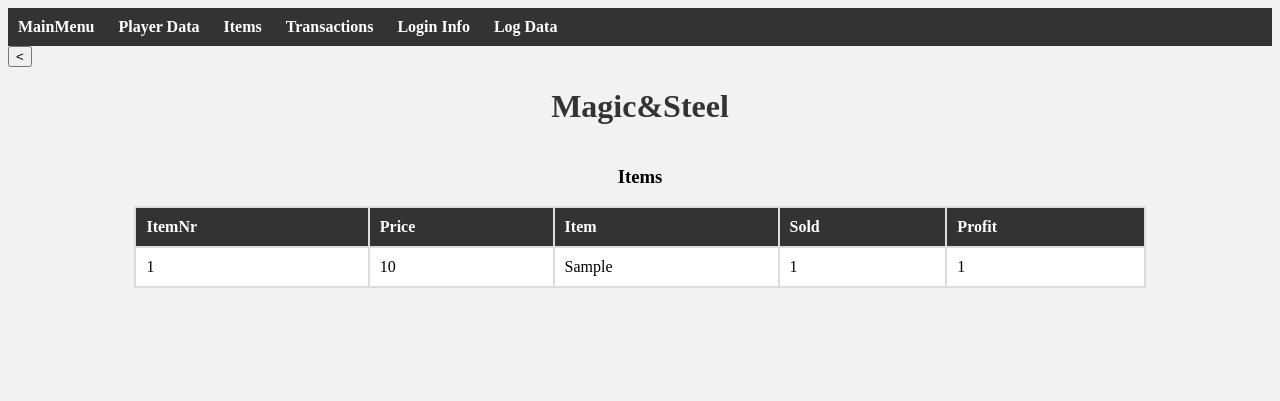
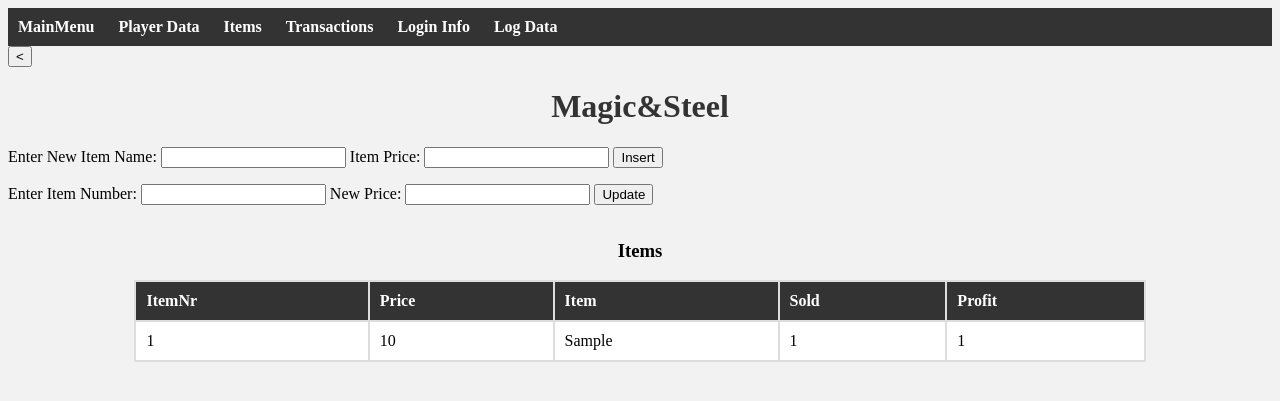
Before and after one commit to tordelias/Compulsory2_Database, a PHP site: page /items.php in a window 1280 px wide. Shown: the top 401 px of the page. Run offline with PHP 8.4, Linux system fonts and the light colour scheme; tables that the repository leaves empty or names only in its code hold one stand-in row (values such as "Sample post").

Commit message:
Added update and insert
Added update on playerdata as well as fixed insert

added update and insert in items

```diff
--- a/Website/items.php
+++ b/Website/items.php
@@ -56,7 +56,22 @@
     <button type="button" onclick="history.back();"><</button>
 <body>
     <h1>Magic&Steel</h1>
+        <form method="post">
+    Enter New Item Name: <input name="item_name" type="text">
+    Item Price: <input name="item_price" type="number">
+    <input type="submit" value="Insert">
+    <p>
+    <form method="post">
+    Enter Item Number: <input name="update_item_id" type="number">
+    New Price: <input name="update_item_price" type="number">
+    <input type="submit" value="Update">
+    </form>
+
+
     <?php
+
+    ob_start();
+
     $Host = 'localhost';
     $User = 'root';
     $Password = '';
@@ -69,6 +84,42 @@
     exit();
     } else {
     // printf("alt ok!");
+    }
+
+        if ((isset($_POST['item_name'])) && !empty($_POST['item_name']) && (isset($_POST['item_price']))) {
+        $item_name = $_POST['item_name'];
+        $item_price = $_POST['item_price'];
+
+        $max_item_query = "SELECT MAX(ItemNr) AS max_item_nr FROM items";
+        $max_item_result = mysqli_query($mysql, $max_item_query);
+        $max_item_row = mysqli_fetch_assoc($max_item_result);
+        $max_item_nr = $max_item_row['max_item_nr'] + 1;
+
+        $insert_query = "INSERT INTO items (ItemNr, Item, Price, Sold, Profit) VALUES (" . $max_item_nr . ", '" . $item_name . "', " . $item_price . ", 0, 0)";
+        $insert_result = mysqli_query($mysql, $insert_query);
+
+        if($insert_result) {
+            echo "Item inserted successfully!";
+        } else {
+            echo "Failed to insert item.";
+        }
+        header('Location: items.php');
+        exit();
+    }
+
+    if ((isset($_POST['update_item_id'])) && !empty($_POST['update_item_id']) && (isset($_POST['update_item_price']))) {
+        $update_item_id = $_POST['update_item_id'];
+        $update_item_price = $_POST['update_item_price'];
+        $update_query = "UPDATE items SET Price = " . $update_item_price . " WHERE ItemNr = " . $update_item_id;
+        $update_result = mysqli_query($mysql, $update_query);
+
+        if($update_result) {
+            echo "Item updated successfully!";
+        } else {
+            echo "Failed to update item.";
+        }
+        header('Location: items.php');
+        exit();
     }
 
     $setning  = "SELECT * FROM items";
@@ -98,6 +149,8 @@
             } while ($rad = mysqli_fetch_assoc($resultat));
             echo '
         </table>';
+
+        ob_end_flush();
         ?>
 </body>
 </html>
```
Also changed, not shown: Website/playerdata.php (+11 -0 lines).
